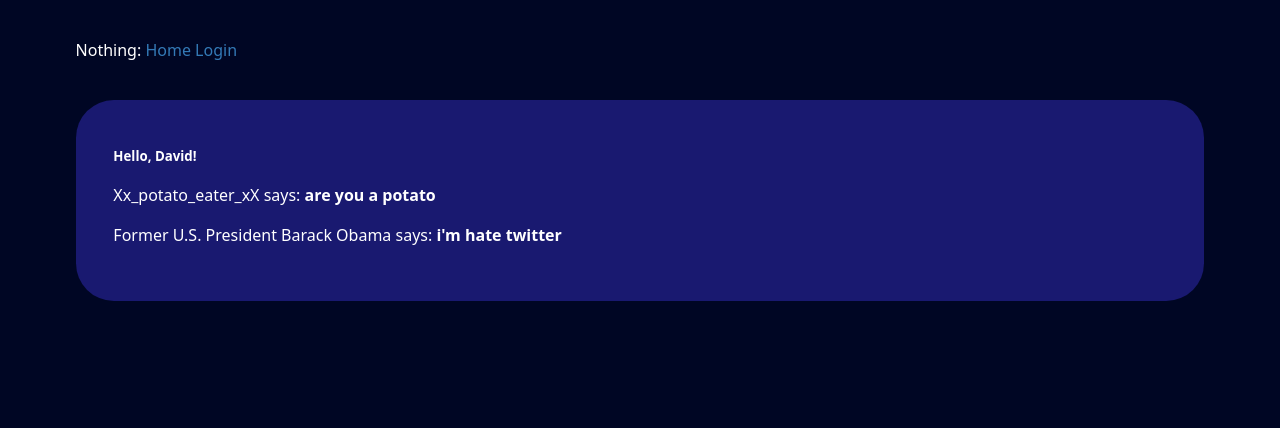
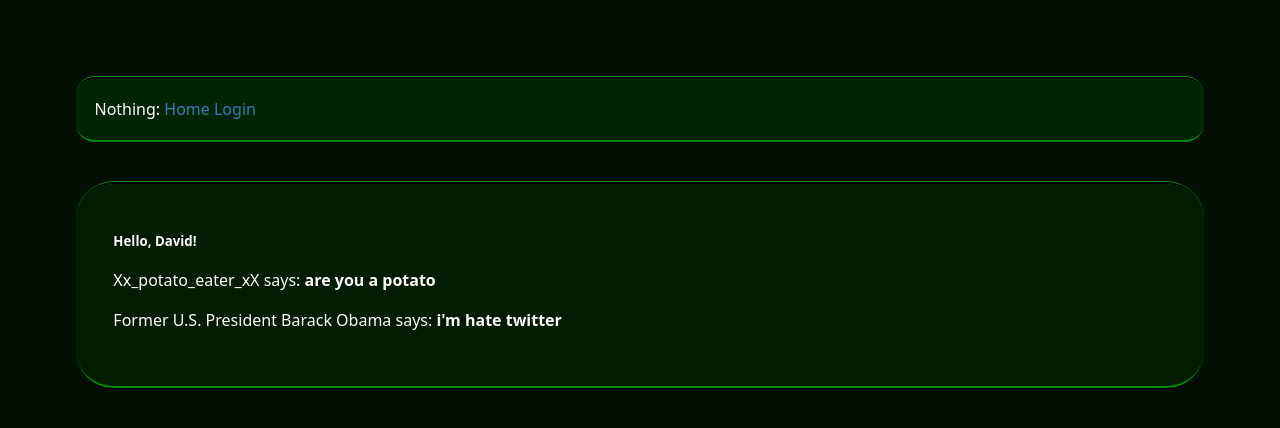
Before and after one commit to LaderaCookieCo/tmkflask, a Flask app: page / in a window 1280 px wide. Shown: the top 428 px of the page. Run offline with Flask 3, Linux system fonts and the light colour scheme.

```diff
--- a/app/static/style.css
+++ b/app/static/style.css
@@ -3,7 +3,7 @@ body {
     font-size: 16px;
     line-height: 1.5;
     color: #ffffff;
-    background-color: #000624;
+    background-color: #011002;
     margin: 0;
     padding-left: 2cm;
     padding-right: 2cm;
@@ -19,9 +19,12 @@ body {
   }
 
   #main-content{
-    background-color: midnightblue;
+    background-color: #001d01;
     border-radius: 1cm;
     padding: 1cm;
+    border-bottom-style: ridge;
+    border-top-style: ridge;
+    border-color: #003804;
   }
 
   a {
@@ -77,7 +80,15 @@ body {
     border-radius: 20px;
     border-color: aquamarine;
   }
-
   #navbar {
-    padding-bottom: 1cm;
+    padding-bottom: 0.5cm;
+    background-color: #012403;
+    border-radius: 0.5cm;
+    padding-top: 0.5cm;
+    padding-left: 0.5cm;
+    border-bottom-style: ridge;
+    border-top-style: ridge;
+    border-color: #003804;
+    margin-top: 1cm;
+    margin-bottom: 1cm;
   }
```
Also changed, not shown: app/models.py (+7 -0 lines), app/ 'app.db.
